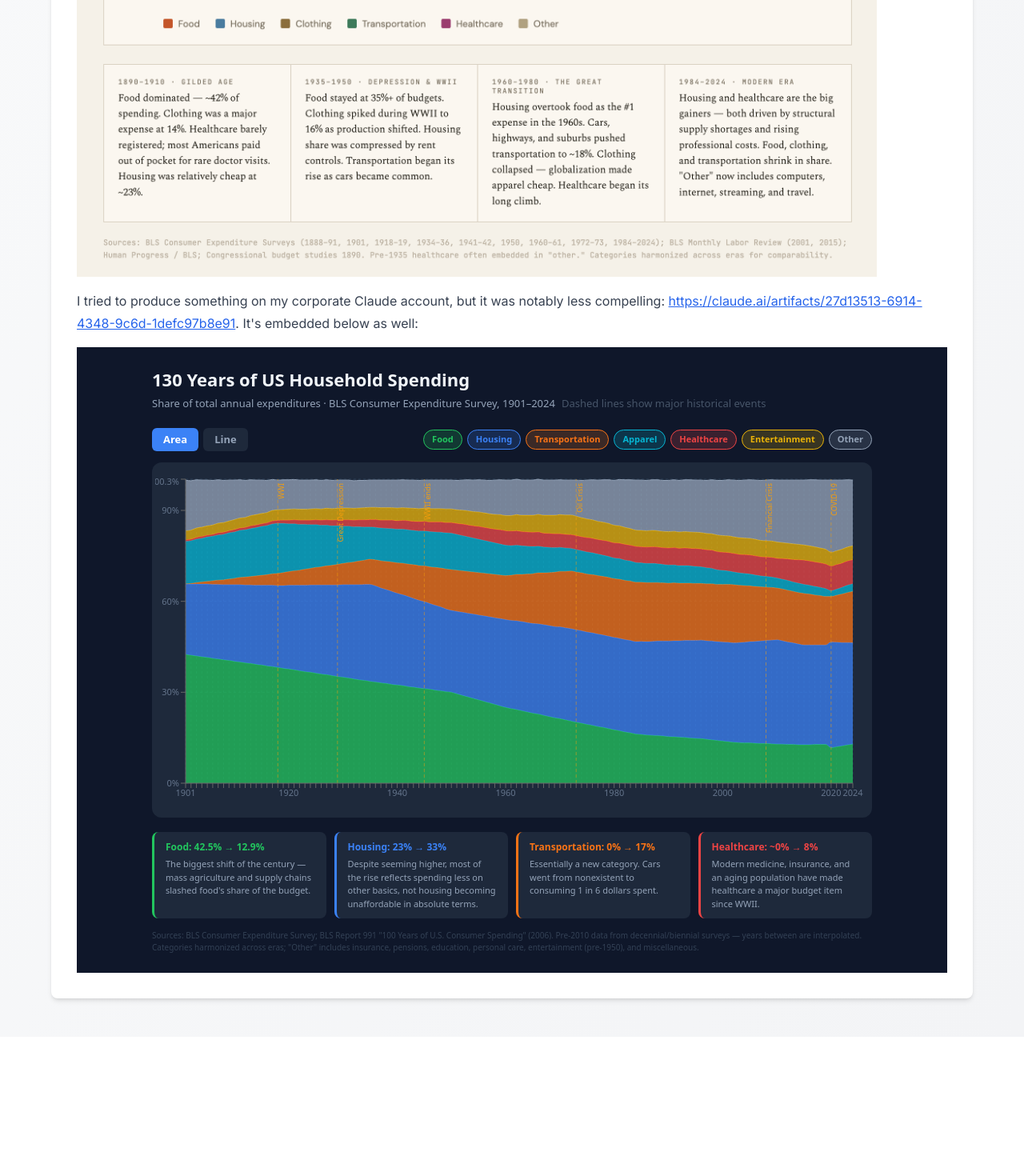
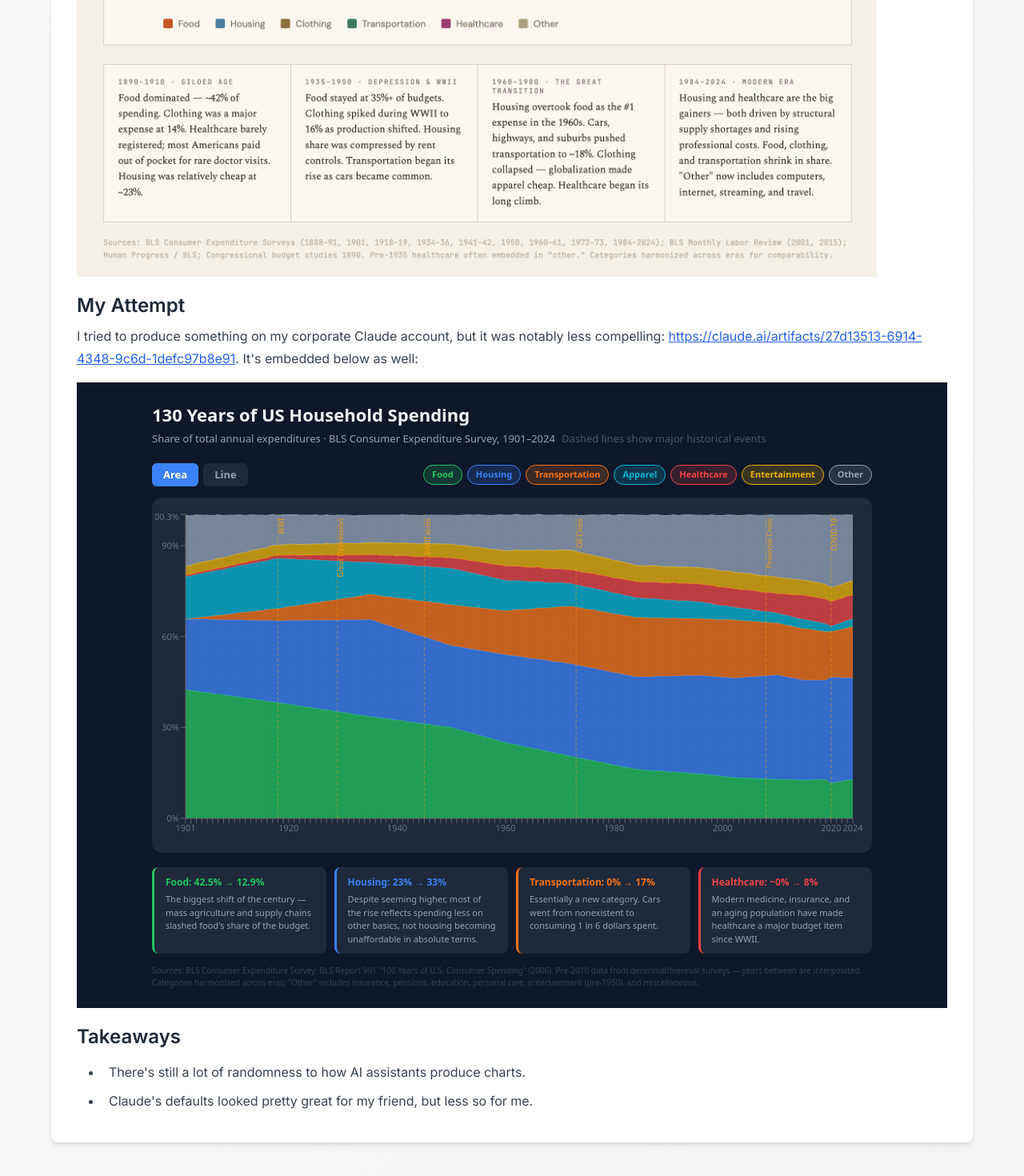
Before and after one commit to kylekarpack/chart-challenge, a Next.js app: page /claude in a window 1280 px wide. Shown: the part 1066-2536 px from the top of the page at 80% size. Before the commit the page ends 2362 px from the top, so only its background shows below. Built offline with nearby package versions, Linux system fonts and the light colour scheme.

Commit message:
Update takeaways

```diff
--- a/pages/claude/index.tsx
+++ b/pages/claude/index.tsx
@@ -302,8 +302,17 @@ export default function Page() {
         >
           https://claude.ai/public/artifacts/c4ebed8b-96f3-4974-8057-7ffca3acc3d7
         </Link>
-        . <Image src="/images/claude-chart.png" alt="Claude 1" width={1000} height={1000} />
+        .{" "}
+        <Image
+          src="/images/claude-chart.png"
+          alt="Claude 1"
+          width={1000}
+          height={1000}
+        />
       </p>
+      <h3 className="text-2xl font-semibold mt-5 mb-2 text-gray-800">
+        My Attempt
+      </h3>
       <p className="text-base leading-7 mb-4 text-gray-700">
         I tried to produce something on my corporate Claude account, but it was
         notably less compelling:{" "}
@@ -312,7 +321,8 @@ export default function Page() {
           className="text-blue-600 hover:text-blue-800 underline"
         >
           https://claude.ai/artifacts/27d13513-6914-4348-9c6d-1defc97b8e91
-        </Link>. It's embedded below as well:
+        </Link>
+        . It's embedded below as well:
       </p>
       <div
         style={{
@@ -574,6 +584,18 @@ export default function Page() {
           </p>
         </div>
       </div>
+      <h3 className="text-2xl font-semibold mt-5 mb-2 text-gray-800">
+        Takeaways
+      </h3>
+      <ul className="list-disc ml-8 mb-2 space-y-1 text-gray-700">
+        <li className="pl-2 pt-2">
+          There's still a lot of randomness to how AI assistants produce charts.
+        </li>
+        <li className="pl-2 pt-2">
+          Claude's defaults looked pretty great for my friend, but less so for
+          me.
+        </li>
+      </ul>
     </ChartPageLayout>
   );
 }
```
